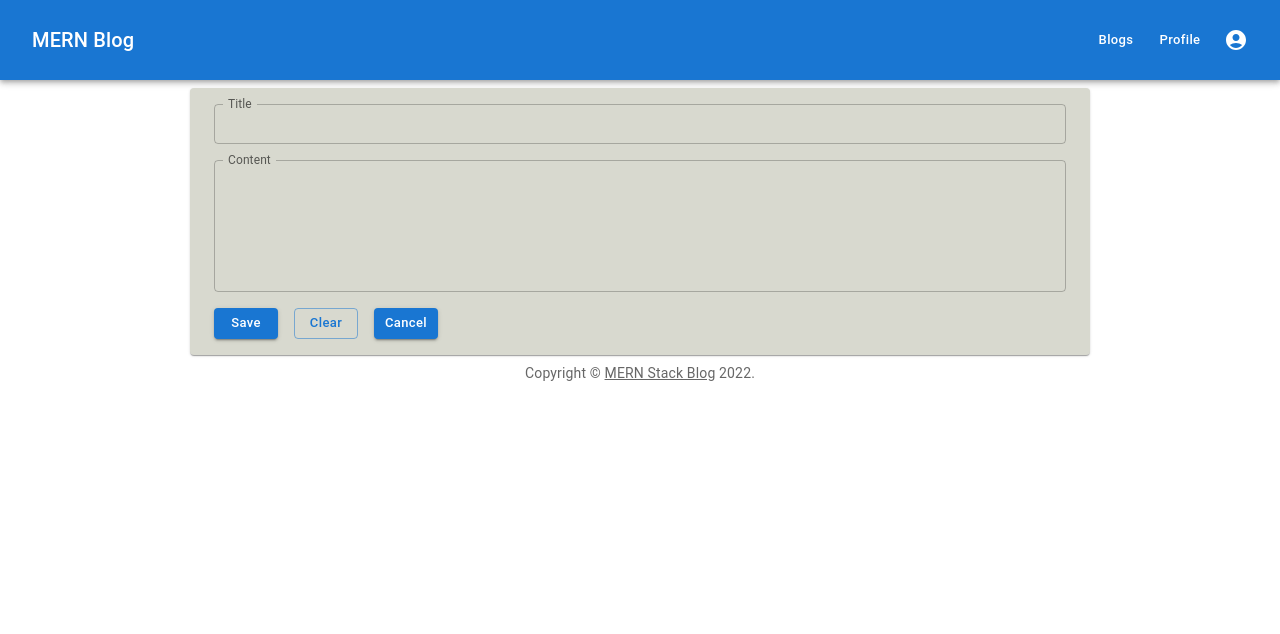
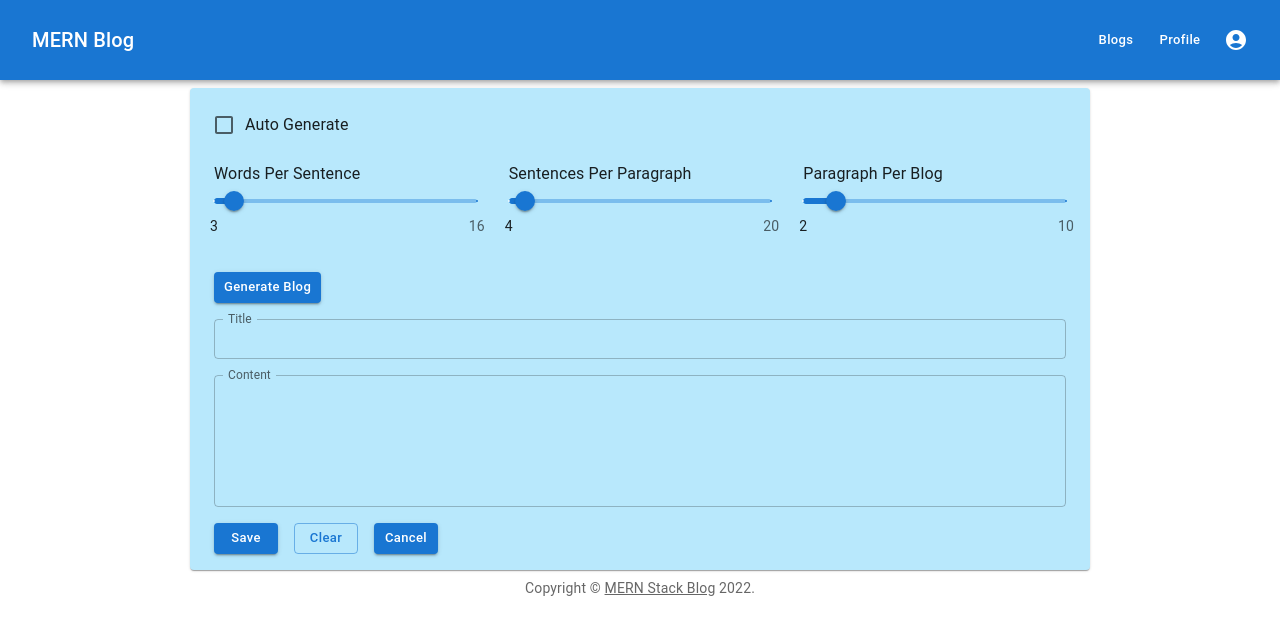
Before and after one commit to HuseyinSARI/mern-stack-blog, a React (Create React App) app in the folder client/: page /newblog in a window 1280 px wide. Shown: the top 634 px of the page. Built offline with nearby package versions, Linux system fonts and the light colour scheme; no server answers; sample sign-in values are in the browser's storage.

Commit message:
feat: auto generate new blog

```diff
--- a/client/src/pages/NewBlog.jsx
+++ b/client/src/pages/NewBlog.jsx
@@ -18,6 +18,7 @@ import MainContainer from "../components/MainContainer"
 
 function NewBlog() {
   const navigate = useNavigate();
+  const [onGenerate, setOnGenerate] = useState(false);
   const [newBlog, setNewBlog] = useState({ title: "", content: "" });
   const { toasts, clearErrors, createBlog, blogs, getBlogs } = useBlog();
 
@@ -34,9 +35,8 @@ function NewBlog() {
 
       clearErrors();
     }
+  }, [toasts, clearErrors, blogs, getBlogs])
 
-
-  }, [toasts, clearErrors, blogs, getBlogs])
 
   const handleSave = () => {
     if (newBlog.title.length > 0 && newBlog.content.length > 0) {
@@ -46,10 +46,126 @@ function NewBlog() {
     }
   }
 
+  const [loremOptions, setLoremOptions] = useState({
+    minWordPerSentence: 3,
+    maxWordPerSentence: 16,
+    wordPerSentence: 4,
+
+    minSentencePerParagraph: 4,
+    maxSentencePerParagraph: 20,
+    sentencePerParagraph: 5,
+
+    minParaphPerBlog: 2,
+    maxParaphPerBlog: 10,
+    paragraphPerBlog: 3,
+  })
+
+  const handleGenerate = () => {
+    const lorem = new LoremIpsum({
+      sentencesPerParagraph: {
+        max: loremOptions.sentencePerParagraph,
+        min: loremOptions.minSentencePerParagraph,
+      },
+      wordsPerSentence: {
+        max: loremOptions.wordPerSentence,
+        min: loremOptions.minWordPerSentence,
+      }
+    })
+
+    setNewBlog({
+      title: lorem.generateSentences(1),
+      content: lorem.generateParagraphs(loremOptions.paragraphPerBlog)
+    })
+  }
+
   return (
     <MainContainer>
-      <Container maxWidth="md" sx={{ py: 2, my: 1, backgroundColor: "#D8D9CF" }} component={Paper}>
+      <Container maxWidth="md" sx={{ py: 2, my: 1, backgroundColor: "#B8E8FC" }} component={Paper}>
         <Grid container spacing={2}>
+          <Grid item>
+            <FormControlLabel align="left"
+              control={
+                <Checkbox
+                  checked={onGenerate}
+                  onChange={() => setOnGenerate(!onGenerate)}
+                />
+              } label="Auto Generate"
+            />
+          </Grid>
+          <Grid item xs={12} container spacing={4} >
+            <Grid item xs={12} lg={4}>
+              <Typography>Words Per Sentence</Typography>
+              <Slider
+              marks={[
+                {
+                  value: loremOptions.minWordPerSentence,
+                  label: loremOptions.minWordPerSentence,
+                },{
+                  value: loremOptions.maxWordPerSentence,
+                  label: loremOptions.maxWordPerSentence,
+                }
+              ]}
+              valueLabelDisplay="auto"
+              min={loremOptions.minWordPerSentence}
+              max={loremOptions.maxWordPerSentence}
+              value={loremOptions.wordPerSentence}
+              onChange={(e, value) => setLoremOptions({
+                ...loremOptions,
+                wordPerSentence: value
+              })}
+              />
+            </Grid>
+            <Grid item xs={12} lg={4}>
+              <Typography>Sentences Per Paragraph</Typography>
+              <Slider
+              marks={[
+                {
+                  value: loremOptions.minSentencePerParagraph,
+                  label: loremOptions.minSentencePerParagraph,
+                },{
+                  value: loremOptions.maxSentencePerParagraph,
+                  label: loremOptions.maxSentencePerParagraph,
+                }
+              ]}
+              valueLabelDisplay="auto"
+              min={loremOptions.minSentencePerParagraph}
+              max={loremOptions.maxSentencePerParagraph}
+              value={loremOptions.sentencePerParagraph}
+              onChange={(e, value) => setLoremOptions({
+                ...loremOptions,
+                sentencePerParagraph: value
+              })}
+              />
+            </Grid>
+            <Grid item xs={12} lg={4}>
+              <Typography>Paragraph Per Blog</Typography>
+              <Slider
+              marks={[
+                {
+                  value: loremOptions.minParaphPerBlog,
+                  label: loremOptions.minParaphPerBlog,
+                },{
+                  value: loremOptions.maxParaphPerBlog,
+                  label: loremOptions.maxParaphPerBlog,
+                }
+              ]}
+              valueLabelDisplay="auto"
+              min={loremOptions.minParaphPerBlog}
+              max={loremOptions.maxParaphPerBlog}
+              value={loremOptions.paragraphPerBlog}
+              onChange={(e, value) => setLoremOptions({
+                ...loremOptions,
+                paragraphPerBlog: value
+              })}
+              />
+            </Grid>
+            <Grid item>
+              <Button fullWidth={false} onClick={handleGenerate}>Generate Blog</Button>
+            </Grid>
+
+          </Grid>
+
+
           <Grid item xs={12}>
             <TextField
               label='Title' value={newBlog.title}
```
